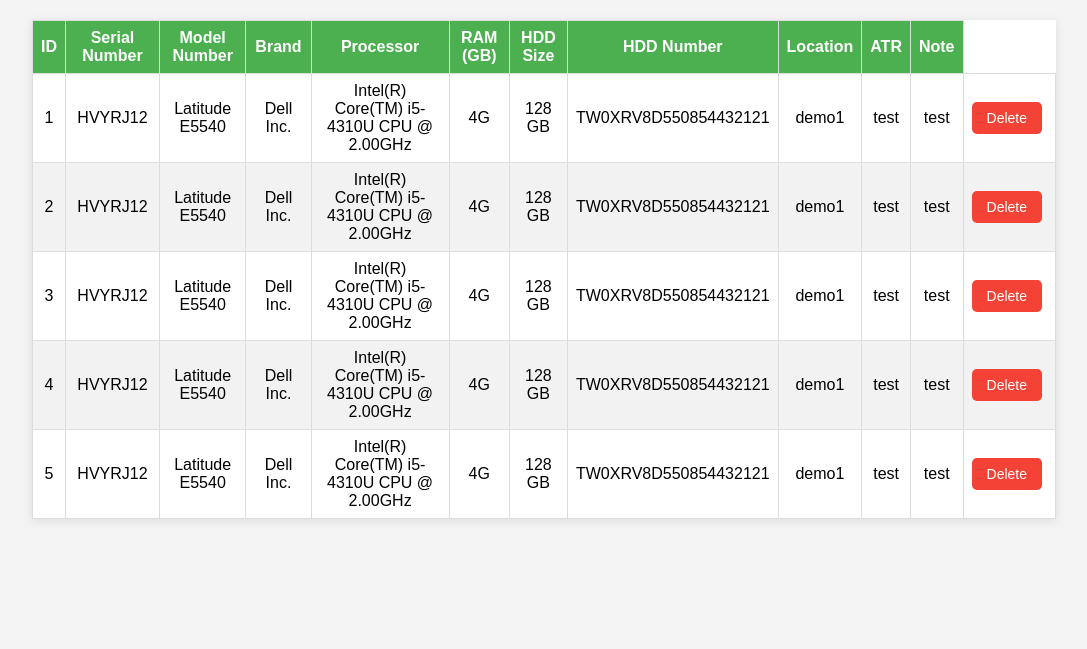
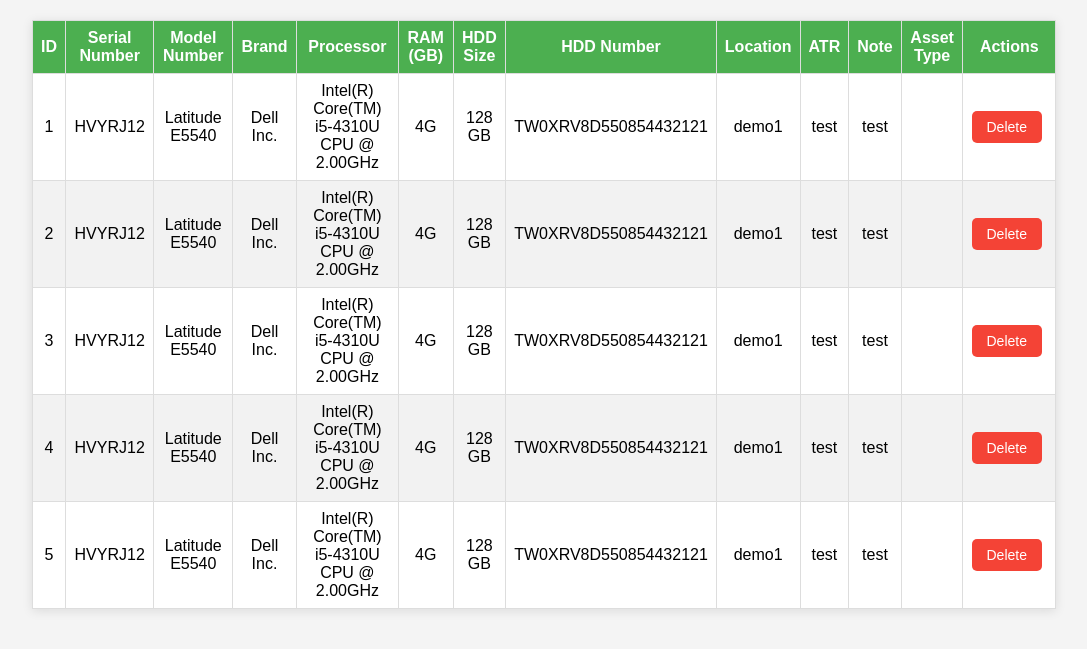
Before and after one commit to tayefmahmud63/linux-tool-server, a Flask app: page /demo1 in a window 1280 px wide. Shown: the part 57-706 px from the top of the page, without its empty margins (96-1183 px from the left). Run offline with Flask 3, Linux system fonts and the light colour scheme; data comes from the database, SQL or seed files in the repository.

Commit message:
Update index.html

```diff
--- a/templates/index.html
+++ b/templates/index.html
@@ -1,4 +1,3 @@
-<!-- templates/index.html -->
 <!DOCTYPE html>
 <html lang="en">
 <head>
@@ -75,6 +74,8 @@
                 <th>Location</th>
                 <th>ATR</th>
                 <th>Note</th>
+                <th>Asset Type</th> <!-- New column for asset_type -->
+                <th>Actions</th>
             </tr>
         </thead>
         <tbody>
@@ -91,6 +92,7 @@
                 <td>{{ row[1] }}</td>
                 <td>{{ row[2] }}</td>
                 <td>{{ row[3] }}</td>
+                <td>{{ row[11] }}</td> <!-- Asset type column data -->
                 <td>
                     <form action="/delete/{{ location }}/{{ row[0] }}" method="POST">
                         <button class="delete" type="submit">Delete</button>
```
